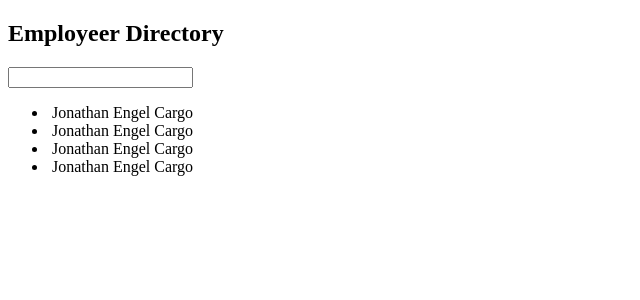
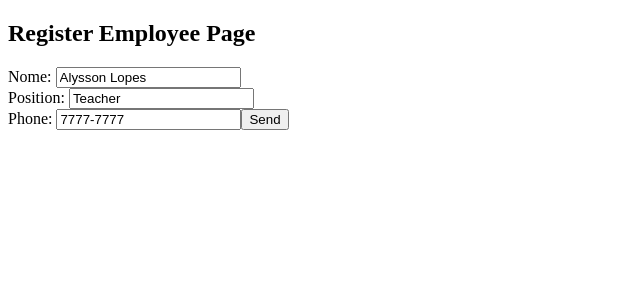
Before and after one commit to alyssonlopes/employee-directory, a React (Create React App) app: page / in a window 1280 px wide. Shown: the top 300 px of the page, without its empty margins (0-640 px from the left). Built offline with nearby package versions, Linux system fonts and the light colour scheme.

Commit message:
Semana 8 - Aula 1
Co-authored-by: João Antônio Gomes <joao-antonio-gomes@users.noreply.github.com>

```diff
--- a/src/App.js
+++ b/src/App.js
@@ -1,12 +1,23 @@
 import React from "react";
 import Homepage from "./pages/Homepage";
+import RegisterEmployeePage from "./pages/RegisterEmployeePage";
 
-function App() {
-  return (
-    <>
-      <Homepage />
-    </>
-  );
+class App extends React.Component {
+  constructor(props) {
+    super(props);
+
+    this.state = { isHomePage: false, isRegisterPage: true };
+  }
+
+  render() {
+    return (
+      <>
+        {this.state.isHomePage && <Homepage />}
+
+        {this.state.isRegisterPage && <RegisterEmployeePage />}
+      </>
+    );
+  }
 }
 
 export default App;
--- /dev/null
+++ b/src/components/Employee/Form/index.jsx
@@ -0,0 +1,102 @@
+import React, { Component } from "react";
+
+class Form extends Component {
+  constructor(props) {
+    super(props);
+    this.state = {
+      name: "aaaaaa",
+      position: "bbbbbb",
+      phone: "4444",
+      isLoading: true,
+    };
+  }
+
+  handleChange = (event) => {
+    console.log({ event });
+    const inputName = event.target.name;
+    const value = event.target.value;
+    if (inputName === "phone") {
+      const notANumber = value.replace(/\d/g, "");
+      console.log("notANumber", notANumber);
+      const ultimoDigito = value[value.length - 1];
+
+      if (Number(ultimoDigito) || ultimoDigito === "-") {
+        this.setState({ [inputName]: `${event.target.value}` });
+      }
+    } else {
+      this.setState({ [inputName]: event.target.value });
+    }
+  };
+
+  onSubmit = (event) => {
+    console.log("onSubmit", { event });
+    event.preventDefault();
+
+    console.log("checkValidity", event.target.checkValidity());
+  };
+
+  onInvalid = (event) => {
+    event.target.setCustomValidity("Por favor informe seu nome");
+  };
+
+  componentDidUpdate;
+
+  componentDidMount() {
+    console.log("componentDidMount");
+    setTimeout(() => {
+      console.log(this);
+      this.setState({
+        name: "Alysson Lopes",
+        position: "Teacher",
+        phone: "7777-7777",
+        isLoading: false,
+      });
+    }, 5000);
+  }
+
+  render() {
+    console.log("render", this.state);
+    return (
+      <>
+        {this.state.isLoading && "Carregando..."}
+        {!this.state.isLoading && (
+          <form onSubmit={this.onSubmit}>
+            <label htmlFor="name">Nome: </label>
+            <input
+              type="text"
+              name="name"
+              value={this.state.name}
+              onChange={this.handleChange}
+              onInvalid={this.onInvalid}
+              required
+            />
+            <br />
+            <label htmlFor="position">Position: </label>
+            <input
+              type="text"
+              name="position"
+              value={this.state.position}
+              onChange={this.handleChange}
+              required
+            ></input>
+            <br />
+            <label htmlFor="phone">Phone: </label>
+            <input
+              type="tel"
+              name="phone"
+              value={this.state.phone}
+              onChange={this.handleChange}
+              pattern="[0-9]{4}-[0-9]{4}"
+              placeholder="3333-3333"
+              maxLength="9"
+            ></input>
+
+            <input type="submit" value="Send" />
+          </form>
+        )}
+      </>
+    );
+  }
+}
+
+export default Form;
--- /dev/null
+++ b/src/pages/RegisterEmployeePage/index.jsx
@@ -0,0 +1,16 @@
+import React from "react";
+import Form from "../../components/Employee/Form";
+import Header from "../../components/Header";
+
+class RegisterEmployeePage extends React.Component {
+  render() {
+    return (
+      <>
+        <Header titulo={"Register Employee Page"} />
+        <Form />
+      </>
+    );
+  }
+}
+
+export default RegisterEmployeePage;
```
